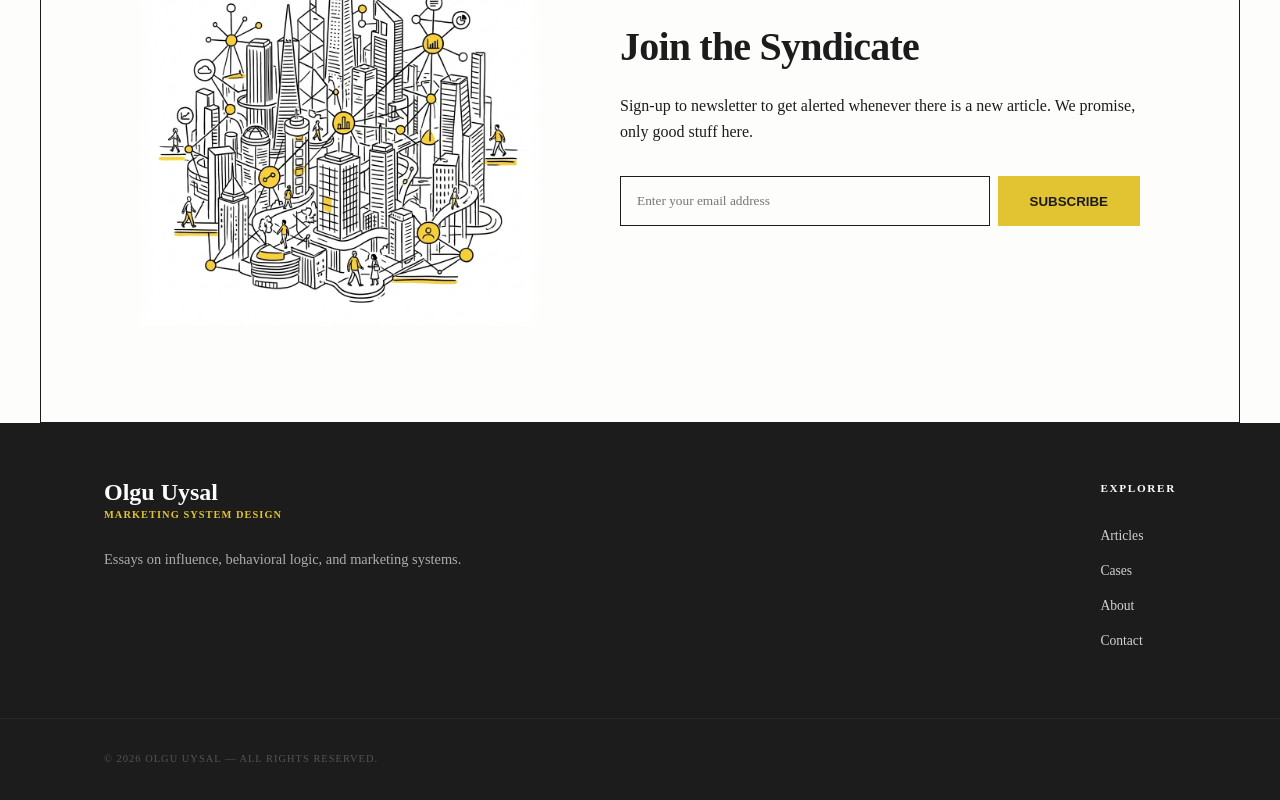
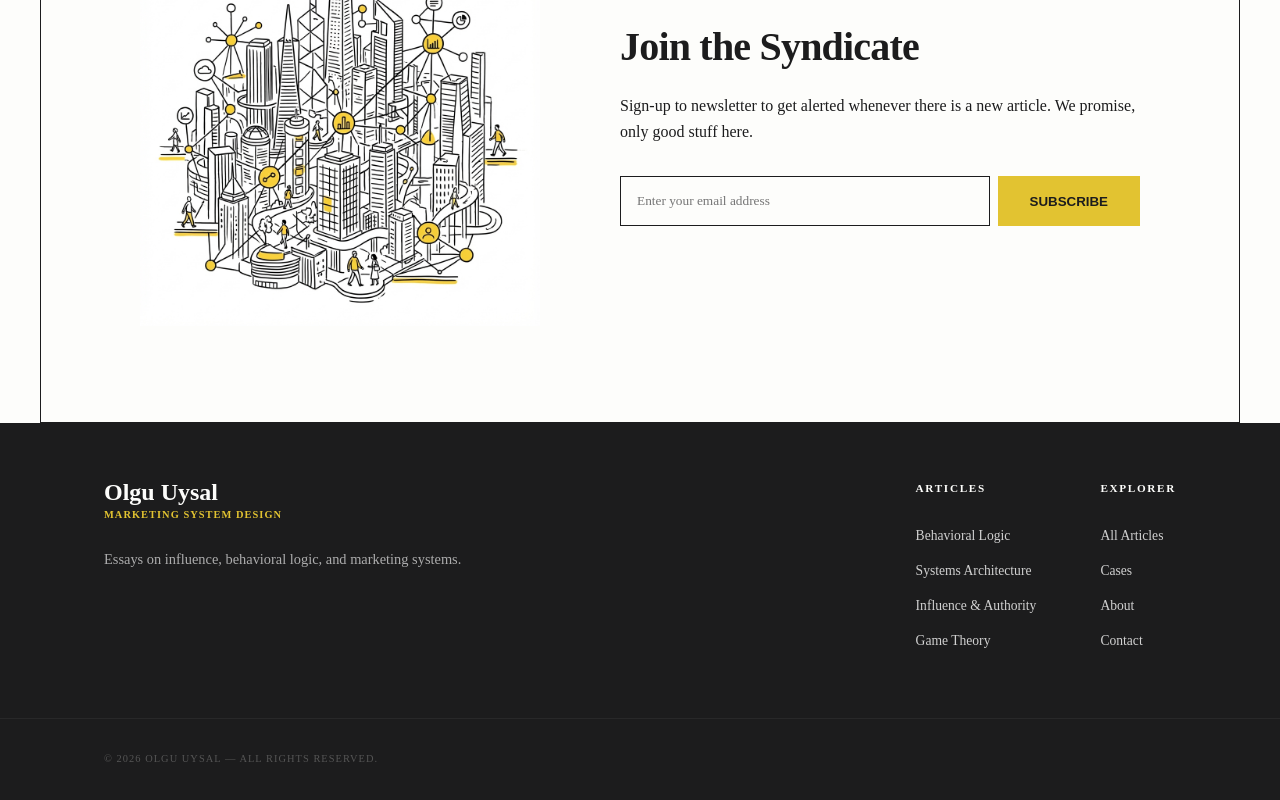
Before and after one commit to msuysal/marketing-blog, a Next.js app: page / in a window 1280 px wide. Shown: the part 2184-2984 px from the top of the page. Built offline with nearby package versions, Linux system fonts and the light colour scheme.

Commit message:
Optimize footer with categorical article subcategories

```diff
--- a/src/components/Footer.tsx
+++ b/src/components/Footer.tsx
@@ -15,17 +15,27 @@ const Footer = () => {
                     </p>
                 </div>
 
-                <nav className={styles.nav}>
+                <div className={styles.nav}>
+                    <div className={styles.column}>
+                        <h4 className={styles.heading}>Articles</h4>
+                        <ul className={styles.list}>
+                            <li><Link href="/knowledge-base?tag=Behavioral%20Logic">Behavioral Logic</Link></li>
+                            <li><Link href="/knowledge-base?tag=Systems%20Infrastructure">Systems Architecture</Link></li>
+                            <li><Link href="/knowledge-base?tag=Influence%20%26%20Authority">Influence & Authority</Link></li>
+                            <li><Link href="/knowledge-base?tag=Marketing%20Game%20Theory">Game Theory</Link></li>
+                        </ul>
+                    </div>
+
                     <div className={styles.column}>
                         <h4 className={styles.heading}>Explorer</h4>
                         <ul className={styles.list}>
-                            <li><Link href="/knowledge-base">Articles</Link></li>
+                            <li><Link href="/knowledge-base">All Articles</Link></li>
                             <li><Link href="/cases">Cases</Link></li>
                             <li><Link href="/about">About</Link></li>
                             <li><Link href="/contact">Contact</Link></li>
                         </ul>
                     </div>
-                </nav>
+                </div>
             </div>
 
             <div className={styles.bottom}>
```
